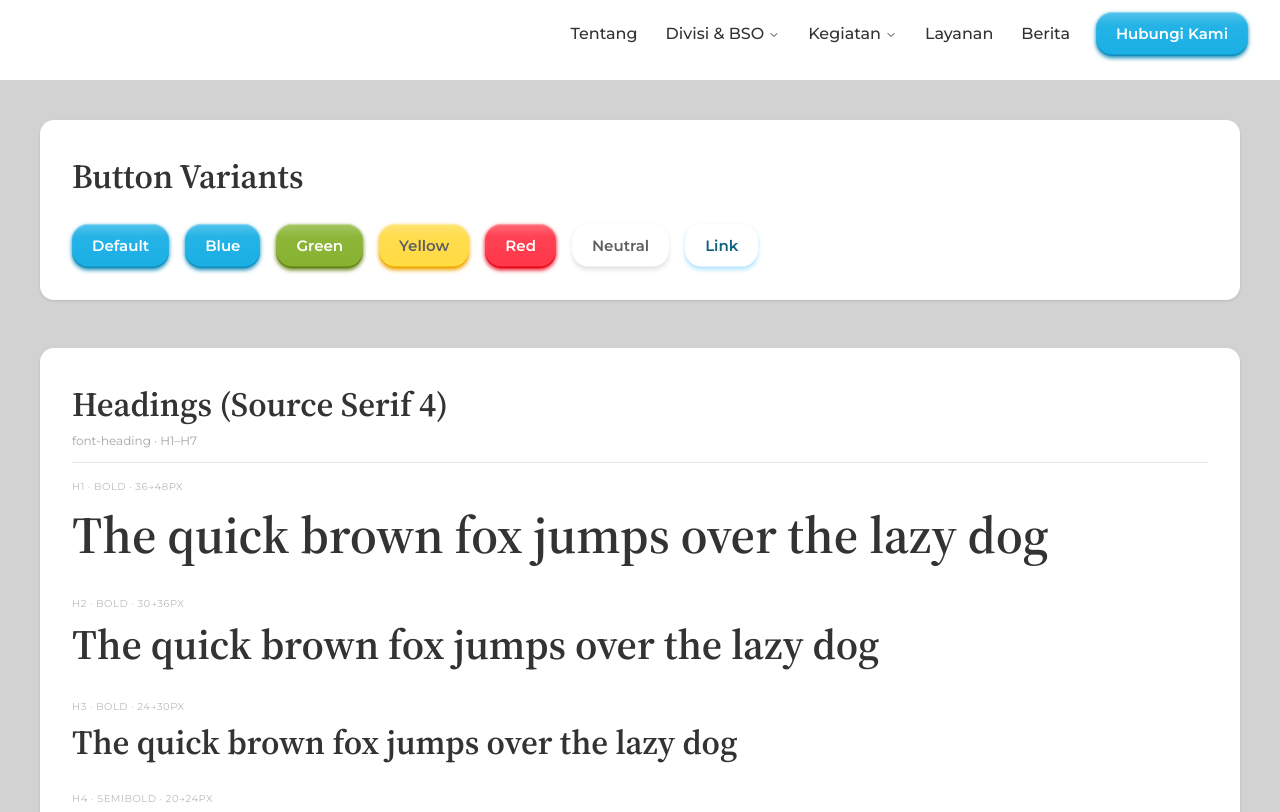
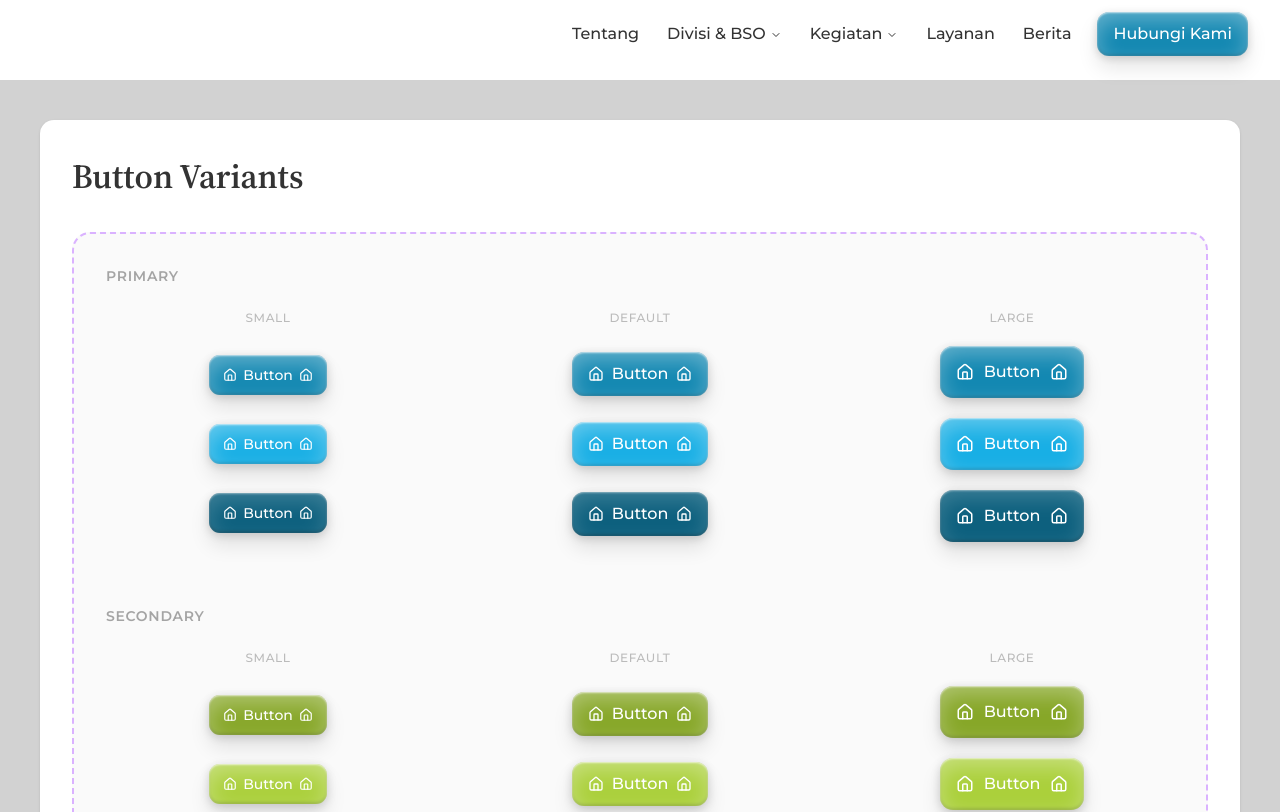
Before and after one commit to kmteti/website-bergelora, a Next.js app: page /playground in a window 1280 px wide. Shown: the top 812 px of the page. Built offline with nearby package versions, Linux system fonts and the light colour scheme.

Commit message:
feat: align button system with Figma variants

```diff
--- a/src/components/archive/Footer.tsx
+++ b/src/components/archive/Footer.tsx
@@ -84,7 +84,7 @@ function SocialIcon({ href, icon }: { href: string; icon: string }) {
       href={href}
       target="_blank"
       className={cn(
-        buttonVariants({ variant: 'neutral', size: 'icon' }),
+        buttonVariants({ variant: 'primary', size: 'icon' }),
         'text-primary-500 rounded-xl',
       )}
     >
--- a/src/components/archive/MariTerhubung.tsx
+++ b/src/components/archive/MariTerhubung.tsx
@@ -34,7 +34,7 @@ const MariTerhubung = () => {
               Kami terbuka untuk pertanyaan, kolaborasi, dan berbagai bentuk kerja sama.
             </p>
 
-            <Button variant="blue" size="lg" className="px-6">
+            <Button variant="primary" size="lg" className="px-6">
               Hubungi Kami
               <Phone color="white" className="ml-2" />
             </Button>
--- a/src/components/layout/navbar/Navbar.tsx
+++ b/src/components/layout/navbar/Navbar.tsx
@@ -323,7 +323,7 @@ export function Navbar() {
       })}
 
       <Button
-        variant={'blue'}
+        variant={'primary'}
         className="mt-2 w-full text-base"
         onClick={() => router.push('/kontak')}
       >
@@ -389,7 +389,7 @@ export function Navbar() {
           </div>
 
           <div className="hidden lg:block">
-            <Button variant={'blue'} className="text-base" onClick={() => router.push('/kontak')}>
+            <Button variant={'primary'} className="text-base" onClick={() => router.push('/kontak')}>
               Hubungi Kami
             </Button>
           </div>
--- a/src/components/ui/button.tsx
+++ b/src/components/ui/button.tsx
@@ -1,50 +1,48 @@
 import { Button as ButtonPrimitive } from '@base-ui/react/button'
 import { cva, type VariantProps } from 'class-variance-authority'
+import type { ReactNode } from 'react'
 
 import { cn } from '@/lib/utils'
 import '@/styles/Button.css'
 
-const buttonVariants = cva('btn', {
+const buttonVariants = cva(
+  'btn relative inline-flex cursor-pointer items-center justify-center border-0 font-medium tracking-normal whitespace-nowrap outline-none select-none disabled:pointer-events-none disabled:opacity-55 disabled:grayscale-[0.25] focus-visible:outline-3 focus-visible:outline-offset-4',
+  {
     variants: {
       variant: {
-      default:
-        'bg-primary-300 text-white [--btn-shadow-color:#138bb6]',
-      blue:
-        'bg-primary-300 text-white [--btn-shadow-color:#138bb6]',
-      green:
-        'bg-[#87b22f] text-white [--btn-shadow-color:#607e15]',
-      yellow:
-        'bg-[#ffdb43] text-neutral-800 [--btn-shadow-color:#efa400]',
-      red:
-        'bg-[#ff3749] text-white [--btn-shadow-color:#e60416]',
-      neutral:
-        'bg-white text-neutral-800 border border-neutral-200 [--btn-shadow-color:#e5e5e5]',
-      link:
-        'bg-primary-50 text-primary-500 [--btn-shadow-color:#bae6fd]',
+        primary:
+          'btn--primary bg-primary-400 text-white hover:bg-primary-300 active:bg-primary-500 focus-visible:outline-primary-100',
+        secondary:
+          'btn--secondary bg-secondary-400 text-white hover:bg-secondary-300 active:bg-secondary-500 focus-visible:outline-secondary-100',
       },
       size: {
-      default: 'btn--default',
-      sm: 'btn--sm',
-      lg: 'btn--lg',
-      icon: 'btn--icon',
+        sm: 'h-10 rounded-[11px] px-3.5 py-0 text-sm leading-5 gap-1.5 [--btn-icon-size:14px]',
+        default: 'h-11 rounded-[12px] px-4 py-0 text-base leading-6 gap-2 [--btn-icon-size:16px]',
+        lg: 'h-[52px] rounded-[13px] px-4 py-0 text-base leading-6 gap-2.5 [--btn-icon-size:18px]',
+        icon: 'size-10 min-w-10 rounded-[11px] p-0 [--btn-icon-size:18px]',
       },
     },
     defaultVariants: {
-    variant: 'default',
+      variant: 'primary',
       size: 'default',
     },
-})
+  },
+)
 
 interface ButtonProps
   extends React.ComponentProps<typeof ButtonPrimitive>, VariantProps<typeof buttonVariants> {
+  leftIcon?: ReactNode
   loading?: boolean
+  rightIcon?: ReactNode
 }
 
 function Button({
   className,
-  variant = 'default',
+  variant = 'primary',
   size = 'default',
+  leftIcon,
   loading = false,
+  rightIcon,
   disabled,
   children,
   ...props
@@ -78,7 +76,17 @@ function Button({
           ></path>
         </svg>
       )}
+      {leftIcon ? (
+        <span className="btn__icon" aria-hidden="true">
+          {leftIcon}
+        </span>
+      ) : null}
       {children}
+      {rightIcon ? (
+        <span className="btn__icon" aria-hidden="true">
+          {rightIcon}
+        </span>
+      ) : null}
     </ButtonPrimitive>
   )
 }
--- a/src/components/ui/carousel.tsx
+++ b/src/components/ui/carousel.tsx
@@ -160,7 +160,7 @@ function CarouselItem({ className, ...props }: React.ComponentProps<'div'>) {
 
 function CarouselPrevious({
   className,
-  variant = 'outline',
+  variant = 'primary',
   size = 'icon',
   ...props
 }: React.ComponentProps<typeof Button>) {
@@ -190,7 +190,7 @@ function CarouselPrevious({
 
 function CarouselNext({
   className,
-  variant = 'outline',
+  variant = 'primary',
   size = 'icon',
   ...props
 }: React.ComponentProps<typeof Button>) {
--- a/src/modules/home/Hero.tsx
+++ b/src/modules/home/Hero.tsx
@@ -61,9 +61,13 @@ export default function Hero() {
 
         {/* Action Buttons */}
         <div className="flex flex-wrap items-center gap-4 mt-8">
-          <Button variant="blue" size="lg" className="w-fit rounded-xl px-8 py-6 text-lg font-bold">
+          <Button
+            variant="primary"
+            size="lg"
+            className="w-fit rounded-xl px-8 py-6 text-lg font-bold"
+            rightIcon={<ExternalLink size={24} />}
+          >
             Jelajahi Kami
-            <ExternalLink size={24} className="ml-2" />
           </Button>
         </div>
       </div>
--- a/src/modules/home/PersuratanSection.tsx
+++ b/src/modules/home/PersuratanSection.tsx
@@ -154,7 +154,7 @@ export default function PersuratanSection() {
                   <a
                     href="#"
                     className={cn(
-                      buttonVariants({ variant: 'default', size: 'lg', className: 'w-fit' }),
+                      buttonVariants({ variant: 'primary', size: 'lg', className: 'w-fit' }),
                     )}
                   >
                     <Grid size={18} className="mr-2" /> Lihat Semua Persuratan
--- a/src/modules/playground/Playground.tsx
+++ b/src/modules/playground/Playground.tsx
@@ -1,22 +1,69 @@
 import { H3 } from '@/components/elements/Typography'
 import { Button } from '@/components/ui/button'
 import Typography from '@/modules/playground/ViewTypography'
+import { Home } from 'lucide-react'
+
+const buttonRows = [
+  { label: 'Primary', variant: 'primary' as const },
+  { label: 'Secondary', variant: 'secondary' as const },
+]
+
+const buttonColumns = [
+  { label: 'Small', size: 'sm' as const },
+  { label: 'Default', size: 'default' as const },
+  { label: 'Large', size: 'lg' as const },
+]
+
+const buttonStates = [
+  { label: 'Default', props: {} },
+  { label: 'Hover', props: { 'data-hover': 'true' } },
+  { label: 'Pressed', props: { 'data-pressed': 'true' } },
+]
 
 export default function Playground() {
+  const icon = <Home />
+
   return (
-    <div className="bg-neutral-300 min-h-screen mt-20 p-10">
-      <div className="flex flex-col gap-6 mb-12 bg-white p-8 rounded-xl shadow-sm">
+    <div className="mt-20 min-h-screen bg-neutral-300 p-10">
+      <div className="mb-12 flex flex-col gap-8 rounded-xl bg-white p-8 shadow-sm">
         <H3>Button Variants</H3>
-        <div className="flex flex-wrap gap-4">
-          <Button variant="default">Default</Button>
-          <Button variant="blue">Blue</Button>
-          <Button variant="green">Green</Button>
-          <Button variant="yellow">Yellow</Button>
-          <Button variant="red">Red</Button>
-          <Button variant="neutral">Neutral</Button>
-          <Button variant="link">Link</Button>
+
+        <div className="rounded-2xl border-2 border-dashed border-purple-300 bg-neutral-50 p-8">
+          <div className="grid gap-16">
+            {buttonRows.map((row) => (
+              <div key={row.variant} className="grid gap-6">
+                <div className="text-sm font-semibold uppercase tracking-wider text-neutral-500">
+                  {row.label}
+                </div>
+
+                <div className="grid gap-12 lg:grid-cols-3">
+                  {buttonColumns.map((column) => (
+                    <div key={column.size} className="grid justify-items-center gap-5">
+                      <div className="text-xs font-medium uppercase tracking-wider text-neutral-400">
+                        {column.label}
+                      </div>
+
+                      {buttonStates.map((state) => (
+                        <Button
+                          key={state.label}
+                          variant={row.variant}
+                          size={column.size}
+                          leftIcon={icon}
+                          rightIcon={icon}
+                          {...state.props}
+                        >
+                          Button
+                        </Button>
+                      ))}
+                    </div>
+                  ))}
+                </div>
+              </div>
+            ))}
+          </div>
         </div>
       </div>
+
       <Typography />
     </div>
   )
--- a/src/styles/Button.css
+++ b/src/styles/Button.css
@@ -1,153 +1,81 @@
-/* ──────────────────────────────────────────
-   Button — Skeuomorphic Design
-   ──────────────────────────────────────────
-   Structure & shape live here.
-   Colors are handled via CSS custom properties in Button.tsx.
-   ────────────────────────────────────────── */
+/*
+  Button - Figma-style puffy button.
+  The effect follows the provided Button 1 stack: soft inner glow, small dark
+  inner edge, close drop shadow, top highlight, and a larger ambient shadow.
+*/
 
-/* ── Base ── */
 .btn {
-  position: relative;
-  display: inline-flex;
-  align-items: center;
-  justify-content: center;
-  gap: 10px;
-  border: none;
-  font-weight: 600;
-  white-space: nowrap;
-  cursor: pointer;
-  user-select: none;
-  outline: none;
+  background-color: var(--btn-bg, #1a95b8);
+  box-shadow:
+    inset 0 8px 22px rgba(255, 255, 255, 0.35),
+    inset 0 -2px 3px rgba(0, 0, 0, 0.15),
+    0 2px 10px rgba(0, 0, 0, 0.15),
+    inset 0 1px 2px rgba(255, 255, 255, 0.7),
+    0 12px 20px rgba(0, 0, 0, 0.1);
   transition:
-    transform 0.1s cubic-bezier(0.4, 0, 0.2, 1),
-    box-shadow 0.1s cubic-bezier(0.4, 0, 0.2, 1),
-    filter 0.1s ease;
-
-  /* Subtle top-down lighting */
-  background-image: linear-gradient(
-    180deg,
-    rgba(255, 255, 255, 0.25) 0%,
-    rgba(255, 255, 255, 0.05) 30%,
-    rgba(0, 0, 0, 0) 100%
-  );
-
-  /* Skeuomorphic 3D Puffy Shadows - Very Thin & Tight */
-  box-shadow:
-    inset 0 1px 1px rgba(255, 255, 255, 0.4), /* Top white highlight */
-    inset 0 -1.5px 0 var(--btn-shadow-color, rgba(0, 0, 0, 0.15)), /* Very thin bottom 3D edge */
-    0 2px 4px var(--btn-shadow-color, rgba(0, 0, 0, 0.1)); /* Tight drop shadow, no spread */
+    background-color 140ms ease,
+    box-shadow 140ms ease,
+    filter 140ms ease;
 }
 
-/* Hover state: slight lift / brighten */
-.btn:hover {
-  filter: brightness(1.05);
-  box-shadow:
-    inset 0 1px 1px rgba(255, 255, 255, 0.5),
-    inset 0 -1.5px 0 var(--btn-shadow-color, rgba(0, 0, 0, 0.15)),
-    0 4px 6px var(--btn-shadow-color, rgba(0, 0, 0, 0.15));
+.btn--primary {
+  --btn-bg: #1388b2;
+  --btn-bg-hover: #18afe5;
+  --btn-bg-pressed: #0d607e;
 }
 
-/* Active state: pressed down */
-.btn:active {
-  transform: translateY(1.5px); /* Push down slightly */
-  filter: brightness(0.95);
-  box-shadow:
-    inset 0 2px 4px rgba(0, 0, 0, 0.15), /* Recessed inner shadow */
-    inset 0 -0.5px 0 var(--btn-shadow-color, rgba(0, 0, 0, 0.1)), /* Tiny bottom edge */
-    0 0 0 transparent; /* No drop shadow */
+.btn--secondary {
+  --btn-bg: #87a728;
+  --btn-bg-hover: #abd03b;
+  --btn-bg-pressed: #60761c;
 }
 
-.btn:focus-visible {
-  outline: 3px solid rgba(25, 175, 229, 0.5);
-  outline-offset: 4px;
+.btn:hover,
+.btn[data-hover='true'] {
+  background-color: var(--btn-bg-hover, #33bfe7);
+  box-shadow:
+    inset 0 8px 22px rgba(255, 255, 255, 0.35),
+    inset 0 -2px 3px rgba(0, 0, 0, 0.15),
+    0 2px 10px rgba(0, 0, 0, 0.15),
+    inset 0 1px 2px rgba(255, 255, 255, 0.7),
+    0 12px 20px rgba(0, 0, 0, 0.1);
 }
 
-.btn:disabled {
-  opacity: 0.5;
-  pointer-events: none;
-  filter: grayscale(0.3);
+.btn:active,
+.btn[data-pressed='true'] {
+  background-color: var(--btn-bg-pressed, #126a82);
+  box-shadow:
+    inset 0 8px 22px rgba(255, 255, 255, 0.2),
+    inset 0 -2px 3px rgba(0, 0, 0, 0.2),
+    0 2px 10px rgba(0, 0, 0, 0.15),
+    inset 0 1px 2px rgba(255, 255, 255, 0.45),
+    0 12px 20px rgba(0, 0, 0, 0.1);
 }
 
-/* ── Sizes ── */
-.btn--default {
-  height: 44px;
-  padding: 0 20px;
-  font-size: 15px;
-  border-radius: 16px;
-}
-
-.btn--sm {
-  height: 36px;
-  padding: 0 16px;
-  font-size: 13px;
-  border-radius: 12px;
-  gap: 8px;
-  box-shadow:
-    inset 0 1px 1px rgba(255, 255, 255, 0.4),
-    inset 0 -1px 0 var(--btn-shadow-color, rgba(0, 0, 0, 0.15)),
-    0 1px 3px var(--btn-shadow-color, rgba(0, 0, 0, 0.1));
-}
-
-.btn--sm:hover {
-  box-shadow:
-    inset 0 1px 1px rgba(255, 255, 255, 0.5),
-    inset 0 -1px 0 var(--btn-shadow-color, rgba(0, 0, 0, 0.15)),
-    0 2px 4px var(--btn-shadow-color, rgba(0, 0, 0, 0.15));
-}
-
-.btn--sm:active {
-  transform: translateY(1px);
-  box-shadow:
-    inset 0 1px 3px rgba(0, 0, 0, 0.15),
-    inset 0 -0.5px 0 var(--btn-shadow-color, rgba(0, 0, 0, 0.1)),
-    0 0 0 transparent;
-}
-
-.btn--lg {
-  height: 56px;
-  padding: 0 28px;
-  font-size: 18px;
-  border-radius: 20px;
-  box-shadow:
-    inset 0 1.5px 1px rgba(255, 255, 255, 0.4),
-    inset 0 -2px 0 var(--btn-shadow-color, rgba(0, 0, 0, 0.15)),
-    0 3px 6px var(--btn-shadow-color, rgba(0, 0, 0, 0.1));
-}
-
-.btn--lg:hover {
-  box-shadow:
-    inset 0 1.5px 1px rgba(255, 255, 255, 0.5),
-    inset 0 -2px 0 var(--btn-shadow-color, rgba(0, 0, 0, 0.15)),
-    0 5px 10px var(--btn-shadow-color, rgba(0, 0, 0, 0.15));
-}
-
-.btn--lg:active {
-  transform: translateY(2px);
-  box-shadow:
-    inset 0 3px 5px rgba(0, 0, 0, 0.15),
-    inset 0 -1px 0 var(--btn-shadow-color, rgba(0, 0, 0, 0.1)),
-    0 0 0 transparent;
-}
-
-.btn--icon {
-  width: 44px;
-  height: 44px;
-  padding: 0;
-  border-radius: 14px;
-}
-
-/* ── SVG icons ── */
 .btn svg {
   pointer-events: none;
   flex-shrink: 0;
 }
 
-.btn svg:not([class*='size-']) {
-  width: 20px;
-  height: 20px;
+.btn__icon {
+  display: inline-flex;
+  align-items: center;
+  justify-content: center;
+  flex-shrink: 0;
+  width: var(--btn-icon-size, 1em);
+  height: var(--btn-icon-size, 1em);
 }
 
-/* ── Loading spinner ── */
+.btn__icon svg {
+  width: var(--btn-icon-size, 1em);
+  height: var(--btn-icon-size, 1em);
+}
+
+.btn svg:not([class*='size-']) {
+  width: var(--btn-icon-size, 20px);
+  height: var(--btn-icon-size, 20px);
+}
+
 .btn__spinner {
   margin-right: 8px;
   width: 18px;
```
Also changed, not shown: tailwind.config.ts (+24 -27 lines), src/modules/styles/Button.css (deleted). Lines whose indentation alone changed are shown as unchanged.
